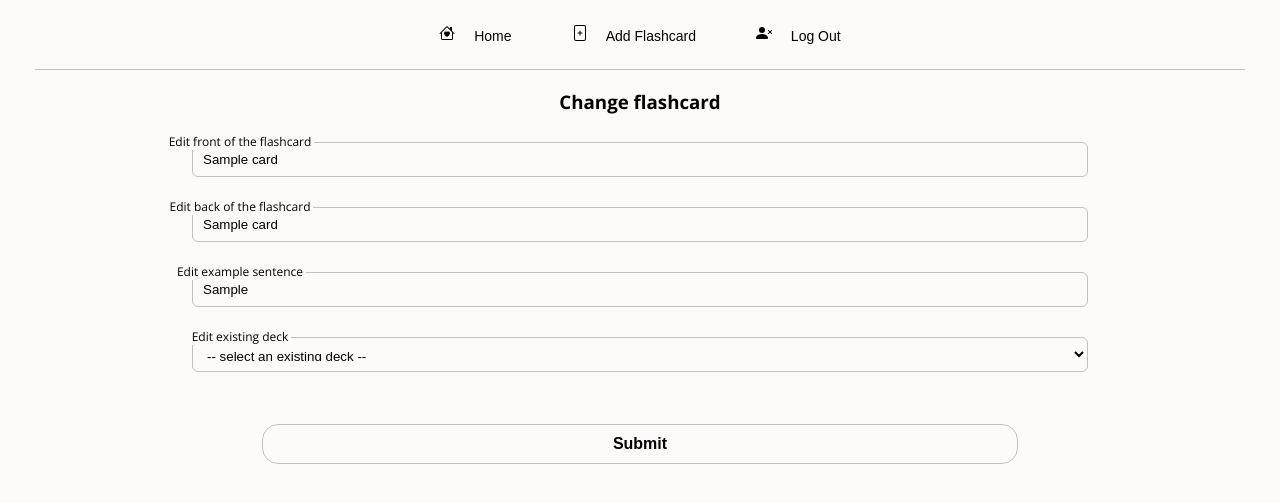
After one commit to emiliaburdak/Flashcard-app, a Flask app: page /edit_flashcard/1 in a window 1280 px wide. The commit adds this page. Shown: the top 503 px of the page. Run offline with Flask 3, Linux system fonts and the light colour scheme; a user stored in the database is signed in; tables that the repository leaves empty hold one stand-in row (values such as "Sample post").

Commit message:
basic version - edit flashcard

```diff
--- a/flask/Anki/app/body.py
+++ b/flask/Anki/app/body.py
@@ -106,6 +106,11 @@ def update_last_seen_flashcard(deck_object, next_flashcard):
     db.session.commit()
 
 
+def find_deck_object_by_deck_name(deck_name):
+    deck_object = Deck.query.filter_by(deck_name=deck_name).first()
+    return deck_object
+
+
 @body.route('/')
 @body.route('/home')
 @login_required
@@ -163,11 +168,6 @@ def update_flashcard(flashcard_id):
     return redirect(url_for('body.display_flashcard', deck_name=deck_name))
 
 
-def find_deck_object_by_deck_name(deck_name):
-    deck_object = Deck.query.filter_by(deck_name=deck_name).first()
-    return deck_object
-
-
 @body.route('/display_flashcard/<deck_name>', methods=["GET", "POST"])
 def display_flashcard(deck_name):
     deck_object = find_deck_object_by_deck_name(deck_name)
@@ -198,6 +198,35 @@ def display_flashcard(deck_name):
                            deck_name=deck_name)
 
 
+@body.route('/edit_flashcard/<flashcard_id>', methods=['GET', 'POST'])
+@login_required
+def edit_flashcard(flashcard_id):
+    existing_decks = find_all_decks_names()
+    flashcard = find_current_flashcard(flashcard_id)
+
+    if request.method == 'POST':
+        new_front_name = request.form.get('new-front-name')
+        new_back_name = request.form.get('new-back-name')
+        new_sentence = request.form.get('new-example-sentence')
+        new_selected_deck = request.form.get('new-selected-deck')
+
+        if new_front_name:
+            flashcard.front_name = new_front_name
+        if new_back_name:
+            flashcard.back_name = new_back_name
+        if new_sentence:
+            flashcard.sentence = new_sentence
+        if new_selected_deck:
+            new_deck_id = find_deck_object_by_deck_name(new_selected_deck)
+            flashcard.deck_id = new_deck_id
+
+        db.session.commit()
+        return render_template('display_flashcard.html', user=current_user, flashcard=flashcard,
+                               existing_decks=existing_decks)
+
+    return render_template('edit_flashcard.html', user=current_user, flashcard=flashcard, existing_decks=existing_decks)
+
+
 @body.route('/display')
 def display():
     all_flashcards = FlashCard.query.all()
--- a/flask/Anki/app/static/style.css
+++ b/flask/Anki/app/static/style.css
@@ -190,3 +190,12 @@ body {
 .radio-button {
     padding: 10px;
 }
+
+.flashcard-upper-button {
+    background-color: #FFFAFA;
+    border: none;
+    color: #000000;
+    padding: 5px 30px;
+    font-size: 14px;
+    cursor: pointer;
+}
--- /dev/null
+++ b/flask/Anki/app/templates/edit_flashcard.html
@@ -0,0 +1,60 @@
+{% extends "baseline.html" %}
+{% block title %}New FlashCard{% endblock %}
+{% block content%}
+
+<section class="authentication-box">
+    <form action="/edit_flashcard/{{flashcard.id}}" method="POST">
+        <h1 class="authentication-title">Change flashcard</h1>
+        <div class="one-item-box">
+            <label class="input-label" for="new-front-name">Edit front of the flashcard</label>
+            <input
+                    class="input"
+                    type="text"
+                    id="new-front-name"
+                    name="new-front-name"
+                    value="{{flashcard.front_name}}"
+            />
+        </div>
+
+        <div class="one-item-box">
+            <label class="input-label" for="new-back-name">Edit back of the flashcard</label>
+            <input
+                    class="input"
+                    type="text"
+                    id="new-back-name"
+                    name="new-back-name"
+                    value="{{flashcard.back_name}}"
+            />
+        </div>
+
+        <div class="one-item-box">
+            <label class="input-label" for="new-example-sentence">Edit example sentence</label>
+            <input
+                    class="input"
+                    type="text"
+                    id="new-example-sentence"
+                    name="new-example-sentence"
+                    value="{{flashcard.sentence}}"
+            />
+        </div>
+
+        <div class="one-item-box">
+            <label class="input-label" for="new-selected-deck">Edit existing deck</label>
+            <select class="input" id="new-selected-deck" name="new-selected-deck">
+                <option selected disabled>-- select an existing deck --</option>
+                {% for deck in existing_decks %}
+                <option value="{{ deck }}">{{ deck }}</option>
+                {% endfor %}
+            </select>
+        </div>
+
+        <br>
+        <div class="one-item-box">
+            <button type=submit class="authentication-submit-button">Submit</button>
+        </div>
+
+    </form>
+</section>
+
+
+{% endblock %}
```
Also changed, not shown: flask/Anki/app/templates/display_flashcard.html (+15 -0 lines), flask/Anki/app/static/index.js (line endings or trailing spaces).
